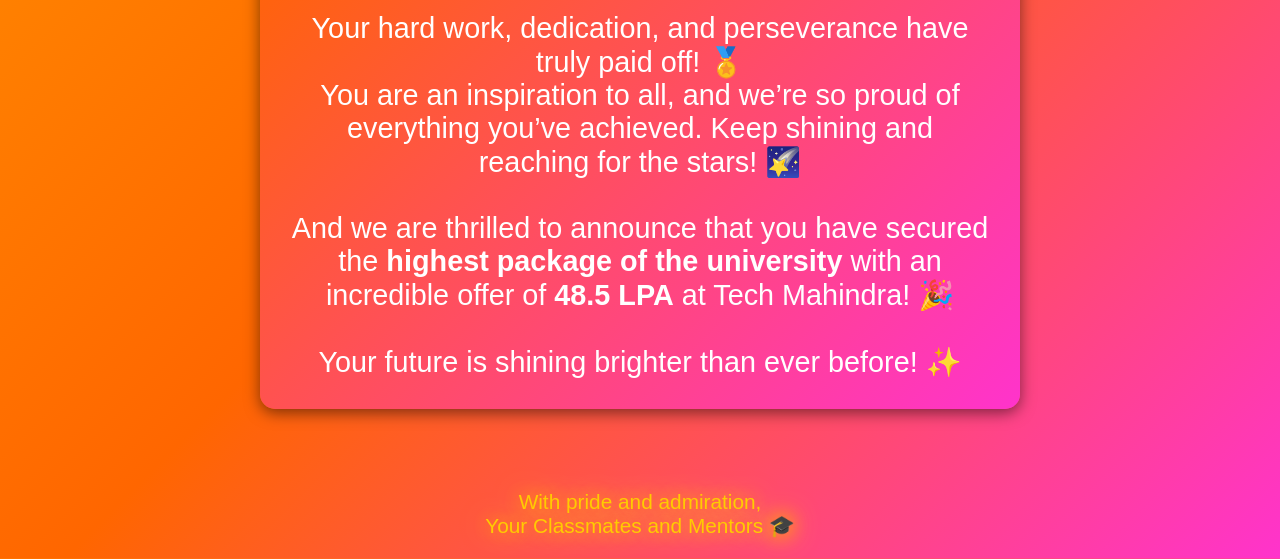
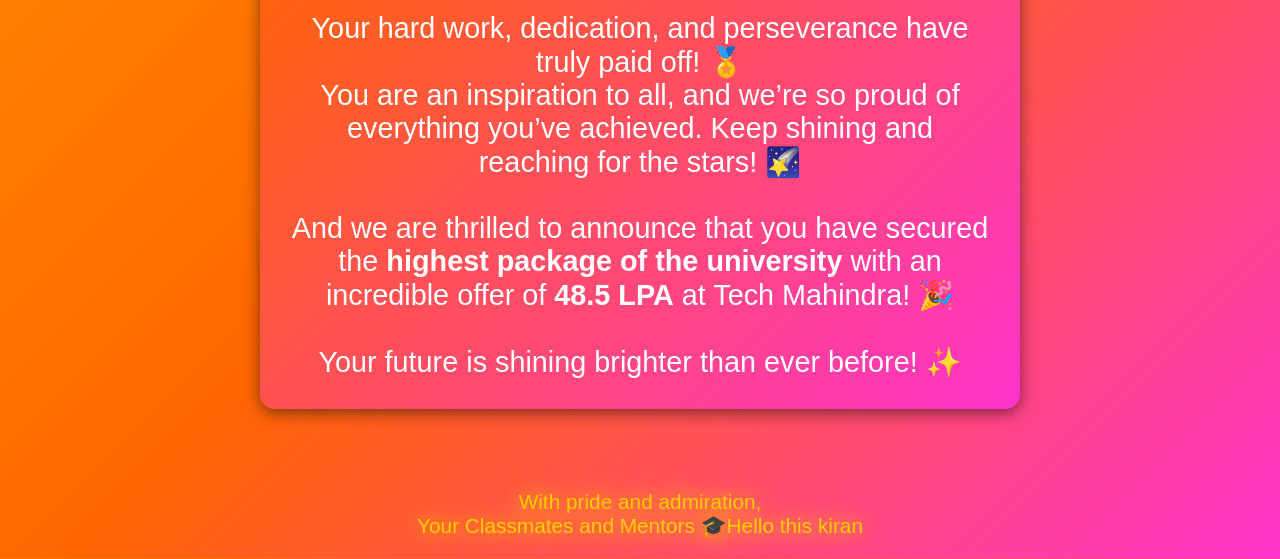
Before and after one commit to Devendrareddy25/kiran, a plain HTML site: page index.html in a window 1280 px wide. Shown: the part 594-1153 px from the top of the page. Drawn offline with Linux system fonts and the light colour scheme.

Commit message:
Update index.html

```diff
--- a/index.html
+++ b/index.html
@@ -226,7 +226,7 @@
     </main>
 
     <footer>
-        <p>With pride and admiration, <br> Your Classmates and Mentors 🎓</p>
+        <p>With pride and admiration, <br> Your Classmates and Mentors 🎓Hello this kiran</p>
     </footer>
 </body>
 
```
